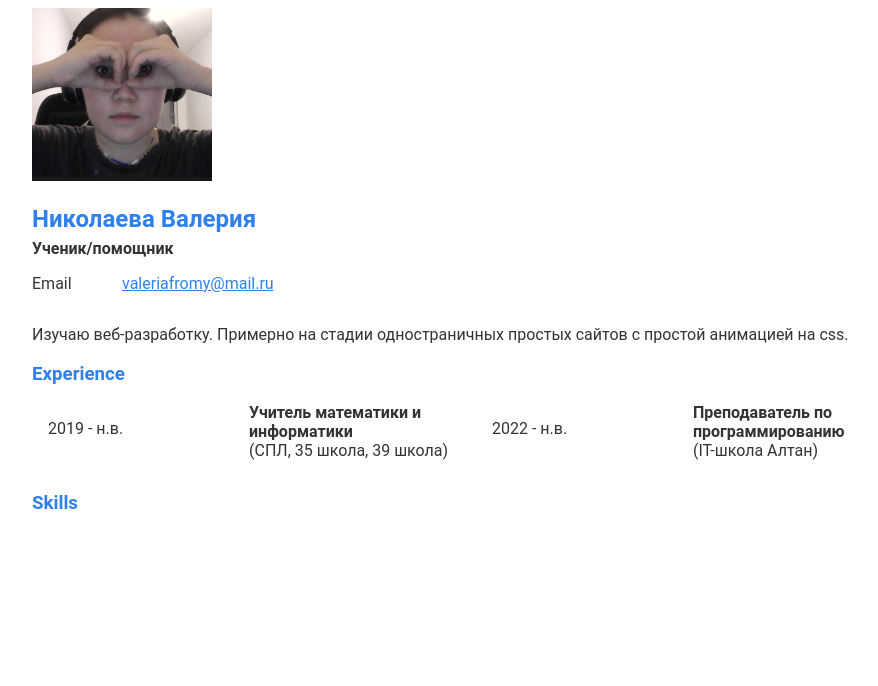
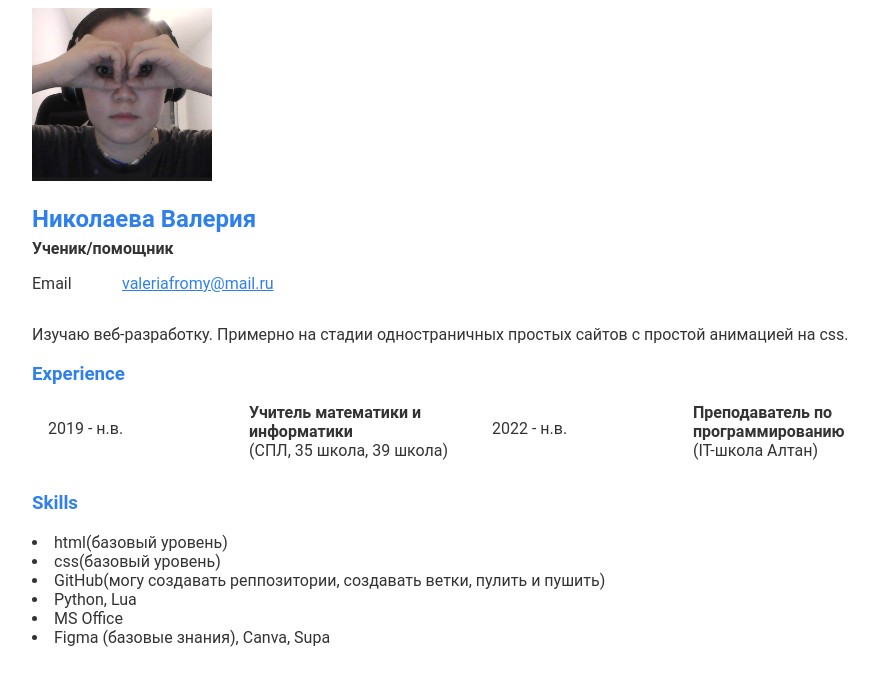
Before and after one commit to valeritikan/cv, a plain HTML site: page index.html in a window 1280 px wide. Shown: the whole page, without its empty margins (158-1036 px from the left). Drawn offline with Linux system fonts and the light colour scheme.

Commit message:
Add information in Skills

```diff
--- a/index.html
+++ b/index.html
@@ -54,7 +54,14 @@
         </section>
         <section>
             <h3>Skills</h3>
-            <div></div>
+            <div>
+                <li>html(базовый уровень)</li>
+                <li>css(базовый уровень)</li>
+                <li>GitHub(могу создавать реппозитории, создавать ветки, пулить и пушить)</li>
+                <li>Python, Lua </li>
+                <li>MS Office</li>
+                <li>Figma (базовые знания), Canva, Supa</li>
+            </div>
         </section>
     </div>
 
```
